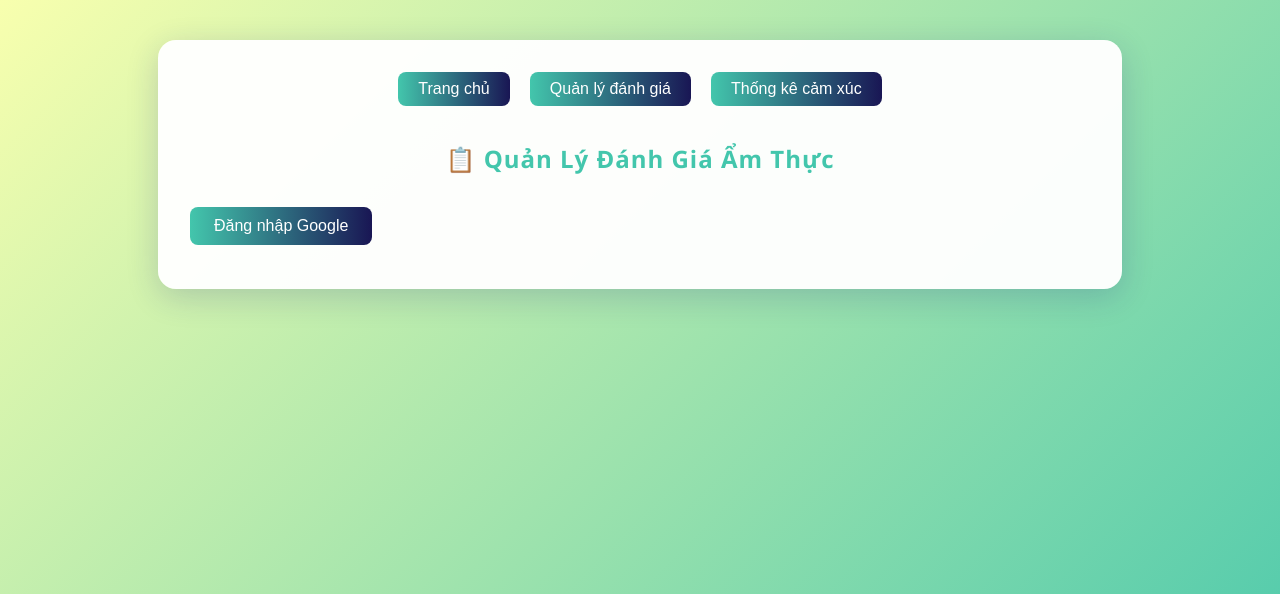
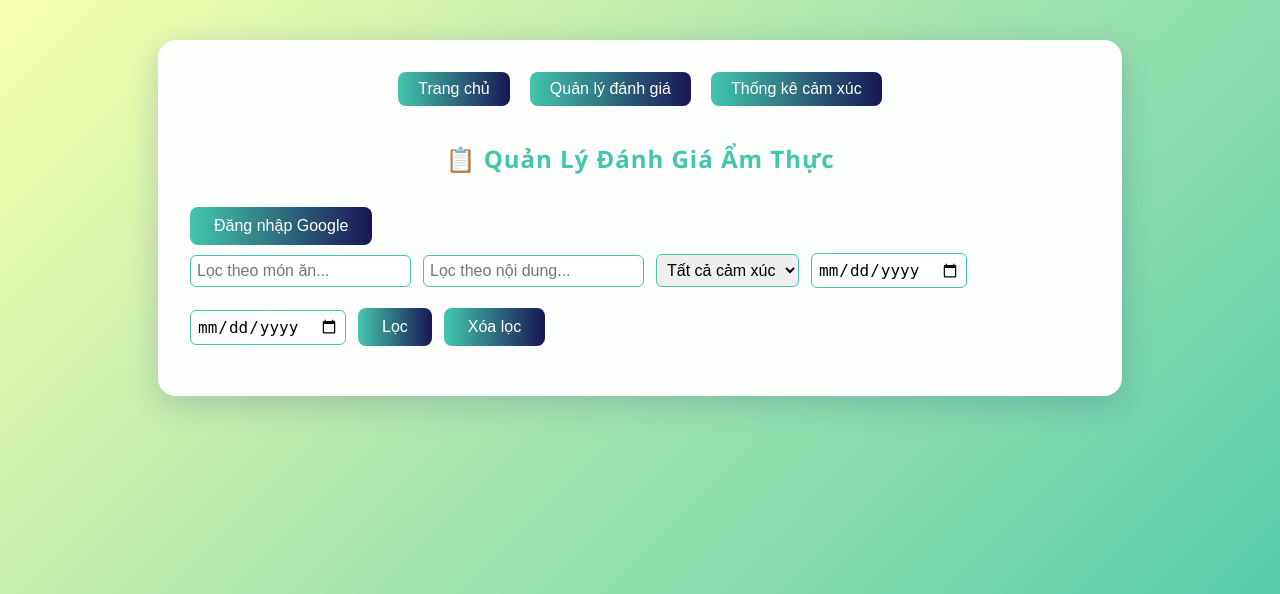
Before and after one commit to DataVuong/DIENTOAN, a Flask app: page /admin in a window 1280 px wide. Shown: the top 594 px of the page. Run offline with Flask 3, Linux system fonts and the light colour scheme; some libraries are stand-ins or nearby versions.

Commit message:
Update admin.html

```diff
--- a/frontend/templates/admin.html
+++ b/frontend/templates/admin.html
@@ -130,6 +130,19 @@
     #deleteAllBtn:hover, #deleteSelectedBtn:hover {
       background: #b71c1c;
     }
+    .filter-bar {
+      margin-bottom: 18px;
+      display: flex;
+      flex-wrap: wrap;
+      gap: 12px;
+      align-items: center;
+    }
+    .filter-bar input, .filter-bar select {
+      padding: 6px;
+      border-radius: 6px;
+      border: 1px solid #43c6ac;
+      font-size: 1rem;
+    }
   </style>
 </head>
 <body>
@@ -143,6 +156,20 @@
     <span id="adminEmail"></span>
     <button id="loginBtn" onclick="loginWithGoogle()">Đăng nhập Google</button>
     <button id="logoutBtn" onclick="logout()" style="display:none;">Đăng xuất</button>
+    <div class="filter-bar">
+      <input id="filterFood" placeholder="Lọc theo món ăn...">
+      <input id="filterText" placeholder="Lọc theo nội dung...">
+      <select id="filterSentiment">
+        <option value="">Tất cả cảm xúc</option>
+        <option value="positive">Tích cực</option>
+        <option value="negative">Tiêu cực</option>
+        <option value="neutral">Trung tính</option>
+      </select>
+      <input id="filterFrom" type="date">
+      <input id="filterTo" type="date">
+      <button onclick="applyFilters()">Lọc</button>
+      <button onclick="resetFilters()">Xóa lọc</button>
+    </div>
     <button id="deleteSelectedBtn" onclick="deleteSelectedReviews()" style="display:none;">Xóa các đánh giá đã chọn</button>
     <button id="deleteAllBtn" onclick="deleteAllReviews()" style="display:none;">Xóa tất cả đánh giá</button>
     <table id="reviewTable" style="display:none;">
@@ -176,6 +203,7 @@
     ];
 
     let idToken = "";
+    let allReviews = [];
 
     function loginWithGoogle() {
       const provider = new firebase.auth.GoogleAuthProvider();
@@ -211,11 +239,20 @@
       fetch("/admin/reviews")
         .then(res => res.json())
         .then(data => {
-          // Sắp xếp theo thời gian giảm dần (mới nhất lên đầu)
           data.sort((a, b) => new Date(b.created_at) - new Date(a.created_at));
+          allReviews = data;
+          renderReviews(data);
+        })
+        .catch(() => {
+          document.getElementById("message").innerText = "Lỗi tải dữ liệu!";
+        });
+    }
+
+    function renderReviews(data) {
       const tbody = document.getElementById("tableBody");
+      tbody.innerHTML = "";
       if (!Array.isArray(data) || data.length === 0) {
-            document.getElementById("message").innerText = "Chưa có đánh giá nào.";
+        document.getElementById("message").innerText = "Không có đánh giá phù hợp.";
         document.getElementById("deleteAllBtn").style.display = "none";
         document.getElementById("deleteSelectedBtn").style.display = "none";
         return;
@@ -234,10 +271,32 @@
       document.getElementById("deleteAllBtn").style.display = "inline-block";
       document.getElementById("deleteSelectedBtn").style.display = "inline-block";
       document.getElementById("selectAll").checked = false;
-        })
-        .catch(() => {
-          document.getElementById("message").innerText = "Lỗi tải dữ liệu!";
-        });
+    }
+
+    function applyFilters() {
+      let filtered = allReviews;
+      const food = document.getElementById("filterFood").value.trim().toLowerCase();
+      const text = document.getElementById("filterText").value.trim().toLowerCase();
+      const sentiment = document.getElementById("filterSentiment").value;
+      const from = document.getElementById("filterFrom").value;
+      const to = document.getElementById("filterTo").value;
+
+      if (food) filtered = filtered.filter(r => (r.food || "").toLowerCase().includes(food));
+      if (text) filtered = filtered.filter(r => (r.text || "").toLowerCase().includes(text));
+      if (sentiment) filtered = filtered.filter(r => r.sentiment === sentiment);
+      if (from) filtered = filtered.filter(r => r.created_at && new Date(r.created_at) >= new Date(from));
+      if (to) filtered = filtered.filter(r => r.created_at && new Date(r.created_at) <= new Date(to + "T23:59:59"));
+
+      renderReviews(filtered);
+    }
+
+    function resetFilters() {
+      document.getElementById("filterFood").value = "";
+      document.getElementById("filterText").value = "";
+      document.getElementById("filterSentiment").value = "";
+      document.getElementById("filterFrom").value = "";
+      document.getElementById("filterTo").value = "";
+      renderReviews(allReviews);
     }
 
     function deleteSelectedReviews() {
```
Lines whose indentation alone changed are shown as unchanged.
